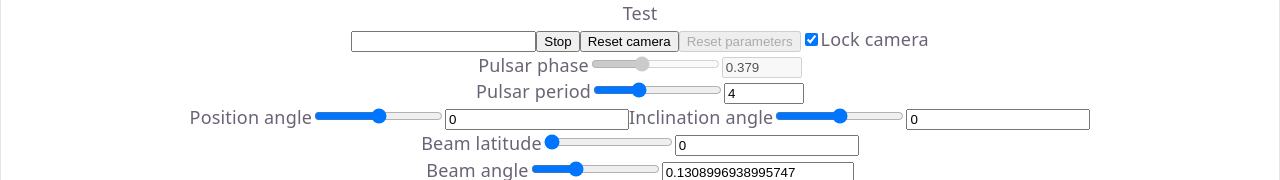
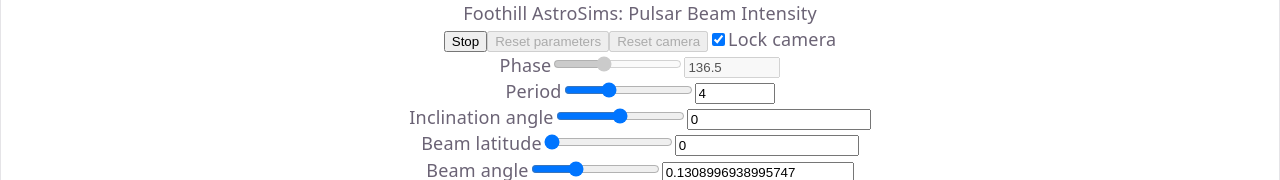
Before and after one commit to FoothillAstroSims/pulsar-simulator, a React (Vite) app: page / in a window 1280 px wide. Shown: the top 180 px of the page. Built offline with nearby package versions, Linux system fonts and the light colour scheme.

Commit message:
Updated phase graph to use degrees instead of radians; minor formatting changes

```diff
--- a/src/App.tsx
+++ b/src/App.tsx
@@ -102,22 +102,12 @@ export default function App() {
 	return (
 		<>
 			<div>
-				<p>Test</p>
+				<p>Foothill AstroSims: Pulsar Beam Intensity</p>
 			</div>
 
 			<div id="pulsar-parameters">
-				<input type="text" />
 				<button type="button" onClick={() => setIsAnimating((prev) => !prev)}>
 					{isAnimating ? "Stop" : "Start"}
-				</button>
-				<button
-					type="button"
-					onClick={() => {
-						(pulsarModelRef.current?.resetCamera as () => void)();
-						// console.log("Camera reset");
-					}}
-				>
-					Reset camera
 				</button>
 				<button
 					type="button"
@@ -125,6 +115,16 @@ export default function App() {
 					onClick={() => resetPulsarParameters()}
 				>
 					Reset parameters
+				</button>
+				<button
+					type="button"
+					disabled={!orbitControlsEnabled}
+					onClick={() => {
+						(pulsarModelRef.current?.resetCamera as () => void)();
+						// console.log("Camera reset");
+					}}
+				>
+					Reset camera
 				</button>
 				<label>
 					<input
@@ -142,7 +142,7 @@ export default function App() {
 				<br />
 				<PulsarParameterInput
 					name="pulsarPhase"
-					label="Pulsar phase"
+					label="Phase"
 					min={pulsarPhaseXRescale(pulsarPhaseMin)}
 					max={pulsarPhaseXRescale(pulsarPhaseMax)}
 					step={pulsarPhaseStep}
@@ -156,11 +156,10 @@ export default function App() {
 						setPulsarPhase(pulsarPhaseXUnrescale(parseFloat(e.target.value)));
 						// if (!isAnimating) console.log(`Pulsar phase: ${e.target.value}`);
 					}}
-				/>
-				<br />
+				/>{" "}
 				<PulsarParameterInput
 					name="pulsarPeriod"
-					label="Pulsar period"
+					label="Period"
 					min={pulsarPeriodMin}
 					max={pulsarPeriodMax}
 					step={pulsarPeriodStep}
@@ -170,8 +169,7 @@ export default function App() {
 						// console.log(`Pulsar period: ${e.target.value}`);
 					}}
 				/>
-				<br />
-				<PulsarParameterInput
+				{/* <PulsarParameterInput
 					name="pulsarPositionAngle"
 					label="Position angle"
 					min={pulsarAxisEulerMin[0]}
@@ -187,6 +185,7 @@ export default function App() {
 						// console.log(`Pulsar position angle (Euler X): ${e.target.value}`);
 					}}
 				/>
+				{" "} */}
 				{/* <PulsarParameterInput
 					name="pulsarAxisInclinationY"
 					label="Y"
@@ -218,8 +217,7 @@ export default function App() {
 						]);
 						// console.log(`Pulsar inclination (Euler Z): ${e.target.value}`);
 					}}
-				/>
-				<br />
+				/>{" "}
 				<PulsarParameterInput
 					name="pulsarBeamLatitude"
 					label="Beam latitude"
@@ -231,8 +229,7 @@ export default function App() {
 						setPulsarBeamLatitude(parseFloat(e.target.value));
 						// console.log(`Pulsar beam latitude: ${e.target.value}`);
 					}}
-				/>
-				<br />
+				/>{" "}
 				<PulsarParameterInput
 					name="pulsarBeamAngle"
 					label="Beam angle"
--- a/src/components/PulsarBeamIntensityPlot.tsx
+++ b/src/components/PulsarBeamIntensityPlot.tsx
@@ -8,29 +8,17 @@ const createPlotlyComponent =
 const Plot = createPlotlyComponent(Plotly);
 
 import { useCallback, useEffect, useMemo, useRef, useState } from "react";
-import { DISPLAY_FRAME_RATE, range } from "../utils";
+import { DISPLAY_FRAME_RATE } from "../utils";
 import {
 	getPulsarBeamDirection,
 	getPulsarBeamIntensity,
+	pulsarPhaseMaxRescaled,
+	pulsarPhaseMinRescaled,
+	pulsarPhaseXRescale,
+	pulsarPhaseXUnrescale,
+	pulsarPhaseX,
 	type Triplet,
 } from "./utils-pulsar";
-import {
-	pulsarPhaseMax,
-	pulsarPhaseMin,
-	pulsarPhaseStep,
-	pulsarPhaseXRescale,
-	pulsarPhaseXUnrescale,
-} from "./utils-pulsar";
-
-const [pulsarPhaseMinRescaled, pulsarPhaseMaxRescaled] = [
-	pulsarPhaseMin,
-	pulsarPhaseMax,
-].map(pulsarPhaseXRescale);
-const x = range(
-	pulsarPhaseMinRescaled,
-	pulsarPhaseMaxRescaled,
-	pulsarPhaseStep,
-);
 
 // Phase-based plot constants
 const Y0 = -(2 ** 51) + 1.5; // Fixed y-values for the timeline in the phase-based plot
@@ -75,7 +63,7 @@ export function PulsarBeamIntensityPlotPhase(props: {
 	const gdRef = useRef<Plotly.Root | null>(null);
 
 	// Beam intensity values at each pulsar phase
-	const y = x.map((x) => {
+	const pulsarPhaseY = pulsarPhaseX.map((x) => {
 		const dir = getPulsarBeamDirection(
 			pulsarPhaseXUnrescale(x),
 			pulsarAxisEuler,
@@ -86,8 +74,8 @@ export function PulsarBeamIntensityPlotPhase(props: {
 
 	// Data
 	const data: Partial<Plotly.Data> = {
-		x: x,
-		y: y,
+		x: pulsarPhaseX,
+		y: pulsarPhaseY,
 		type: "scattergl",
 		mode: "lines",
 		line: {
@@ -103,7 +91,10 @@ export function PulsarBeamIntensityPlotPhase(props: {
 				title: {
 					text: "Phase",
 				},
-				range: [pulsarPhaseXRescale(0) - 0.1].map(pulsarPhaseXRescale),
+				range: [
+					pulsarPhaseXRescale(-0.01),
+					pulsarPhaseXRescale(2 * Math.PI + 0.01),
+				],
 				griddash: "dash",
 				gridcolor: "lightgray",
 				zeroline: false,
@@ -177,6 +168,7 @@ export function PulsarBeamIntensityPlotPhase(props: {
 
 				// Update pulsar phase to where the timeline ends up
 				const plotlyRelayoutEvent = e as unknown as Record<string, unknown>;
+				// console.log(e);
 				let x0Update = plotlyRelayoutEvent["shapes[0].x0"] as number | null;
 
 				if (x0Update !== null && x0Update !== undefined) {
--- a/src/components/PulsarParameterInput.tsx
+++ b/src/components/PulsarParameterInput.tsx
@@ -8,7 +8,7 @@ export function PulsarParameterInput(props: PulsarParameterInputProps) {
 	const { label, name, ...rest } = props;
 
 	return (
-		<>
+		<div className="pulsar-parameter-input">
 			{(() => {
 				if (label !== undefined) {
 					return <label htmlFor={name}>{label}</label>;
@@ -16,6 +16,6 @@ export function PulsarParameterInput(props: PulsarParameterInputProps) {
 			})()}
 			<input type="range" name={name} {...rest} />
 			<input type="number" name={name} {...rest} />
-		</>
+		</div>
 	);
 }
--- a/src/components/utils-pulsar.ts
+++ b/src/components/utils-pulsar.ts
@@ -1,4 +1,5 @@
 import * as THREE from "three";
+import { range } from "../utils";
 
 export type Triplet = [number, number, number];
 
@@ -7,7 +8,8 @@ export const pulsarPhaseDefault = 0.0;
 export const pulsarPhaseMin = 0.0;
 export const pulsarPhaseMax = 2 * Math.PI;
 export const pulsarPhaseStep = 0.001;
-export const pulsarPhaseXScale = 2 * Math.PI; // Phase rescaling helper functions, for plotting and range inputs
+
+export const pulsarPhaseXScale = 2 * Math.PI / 360.0; // Phase rescaling, for plotting and range inputs
 export const pulsarPhaseXOffset = 0;
 export function pulsarPhaseXRescale(x: number) {
 	return x / pulsarPhaseXScale + pulsarPhaseXOffset;
@@ -15,6 +17,15 @@ export function pulsarPhaseXRescale(x: number) {
 export function pulsarPhaseXUnrescale(x: number) {
 	return pulsarPhaseXScale * (x - pulsarPhaseXOffset);
 }
+export const [pulsarPhaseMinRescaled, pulsarPhaseMaxRescaled] = [
+	pulsarPhaseMin,
+	pulsarPhaseMax,
+].map(pulsarPhaseXRescale);
+export const pulsarPhaseX = range(
+	pulsarPhaseMin,
+	pulsarPhaseMax,
+	pulsarPhaseStep,
+).map(pulsarPhaseXRescale);
 
 export const pulsarPeriodDefault = 4.0;
 export const pulsarPeriodMin = 1.0;
@@ -97,8 +108,8 @@ export function getPulsarBeamDirection(
 	pulsarAxisEuler: Triplet,
 	pulsarBeamLatitude: number,
 	pulsarBeamDirectionXZInitial: [number, number] = [
-		Math.cos(pulsarBeamsRotationInitial),
-		-Math.sin(pulsarBeamsRotationInitial),
+		-Math.cos(pulsarBeamsRotationInitial),
+		Math.sin(pulsarBeamsRotationInitial),
 	],
 ): Triplet {
 	const [x, z] = pulsarBeamDirectionXZInitial;
```
